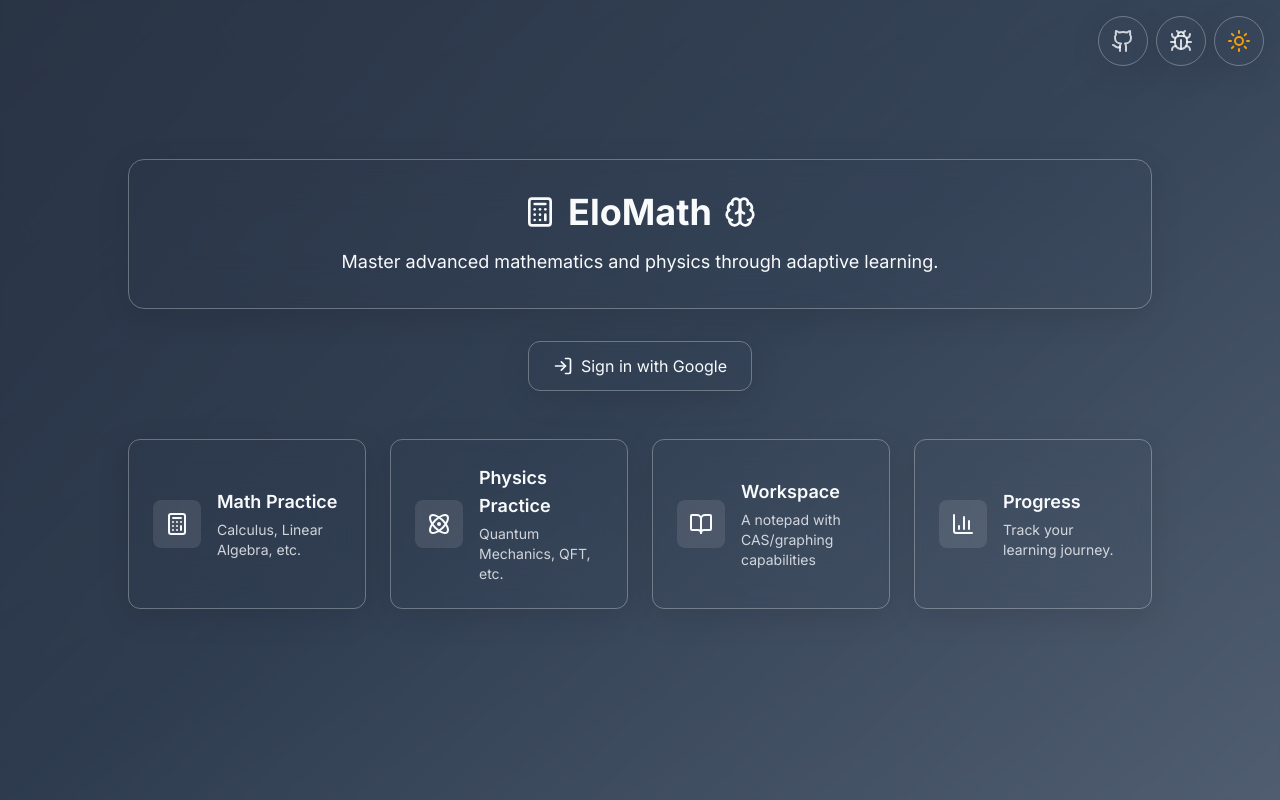
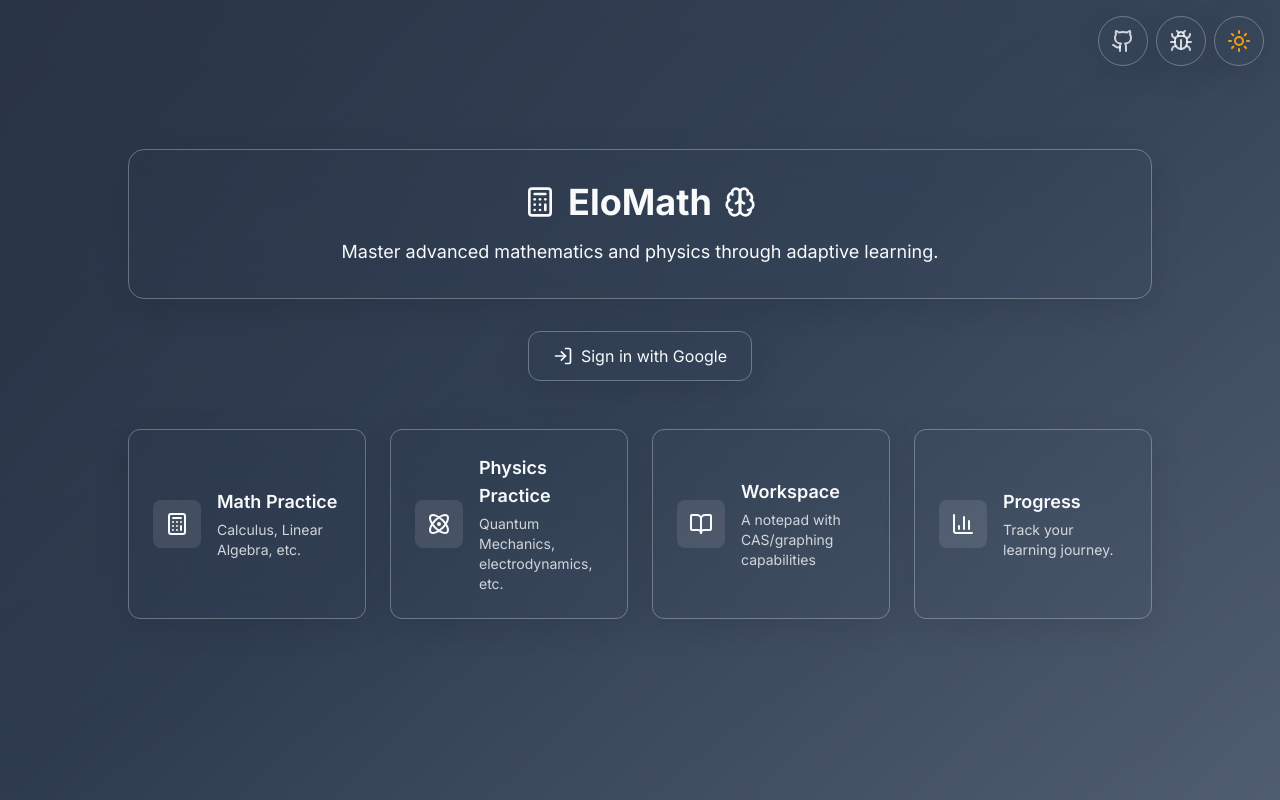
Before and after one commit to monkegiuseppe/EloMath, a Next.js app: page / in a window 1280 px wide. Built offline with nearby package versions, Linux system fonts and the light colour scheme; no server answers.

Commit message:
ui tweaks

```diff
--- a/app/page.tsx
+++ b/app/page.tsx
@@ -24,7 +24,7 @@ export default function Home() {
 
   const menuItems: MenuItem[] = [
     { id: "practice-math", label: "Math Practice", icon: Calculator, description: "Calculus, Linear Algebra, etc." },
-    { id: "practice-physics", label: "Physics Practice", icon: Atom, description: "Quantum Mechanics, QFT, etc." },
+    { id: "practice-physics", label: "Physics Practice", icon: Atom, description: "Quantum Mechanics, electrodynamics, etc." },
     { id: "workspace", label: "Workspace", icon: BookOpen, description: "A notepad with CAS/graphing capabilities" },
     { id: "progress", label: "Progress", icon: BarChart3, description: "Track your learning journey." },
   ]
```
